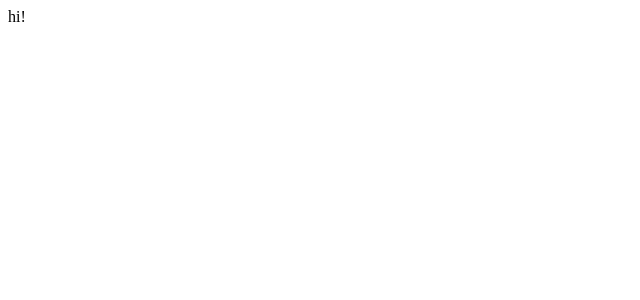
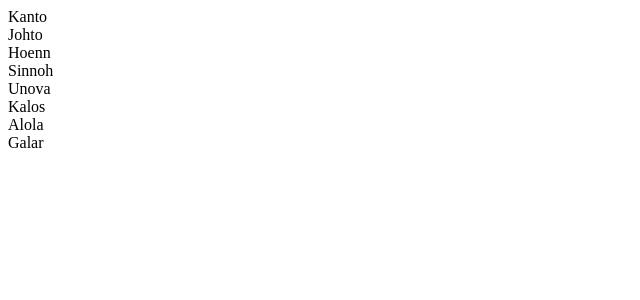
Before and after one commit to SkipPharaoh/Pokemon-App, a Next.js app: page / in a window 1280 px wide. Shown: the top 300 px of the page, without its empty margins (0-640 px from the left). Built offline with nearby package versions, Linux system fonts and the light colour scheme.

Commit message:
using useContext to avoid passing multiple props through multiple components

```diff
--- /dev/null
+++ b/hooks/FeedProvider/PokemonContext.tsx
@@ -0,0 +1,6 @@
+import { createContext } from "react";
+import { PokemonContextProps } from "../../types/PokemonDataProviderProps ";
+
+export const PokemonContext = createContext<PokemonContextProps | undefined>(
+  undefined
+);
--- a/package.json
+++ b/package.json
@@ -32,5 +32,8 @@
     "@testing-library/react": "^13.0.0",
     "@testing-library/user-event": "^13.2.1",
     "ts-jest": "^28.0.8"
+  },
+  "resolutions": {
+    "@types/react": "^17.0.38"
   }
 }
--- a/pages/index.tsx
+++ b/pages/index.tsx
@@ -1,7 +1,25 @@
+import { regions } from "../pokemon-info/pokeInfo";
+import React, { useState } from "react";
+import { GQLVariableType } from "../types/pokemon-types";
+
+const variableInfo: GQLVariableType = {
+  limit: regions[0].limit,
+  offset: regions[0].offset,
+};
+
 export default function Home() {
+  const [region, setRegion] = useState<string>(regions[0].name);
+  const [variable, setVariable] = useState<GQLVariableType>(variableInfo);
+
+  const regionName = regions.map((region) => {
+    return <div>{region.name}</div>;
+  });
+
+  console.log(region);
+  console.log(variable);
   return (
     <div>
-      <>hi!</>
+      <>{regionName}</>
     </div>
   );
 }
--- /dev/null
+++ b/pokemon-info/pokeInfo.ts
@@ -0,0 +1,64 @@
+export const regions = [
+  {
+    name: "Kanto",
+    limit: 151,
+    offset: 0,
+  },
+  {
+    name: "Johto",
+    limit: 100,
+    offset: 151,
+  },
+  {
+    name: "Hoenn",
+    limit: 135,
+    offset: 251,
+  },
+  {
+    name: "Sinnoh",
+    limit: 108,
+    offset: 386,
+  },
+  {
+    name: "Unova",
+    limit: 155,
+    offset: 494,
+  },
+  {
+    name: "Kalos",
+    limit: 72,
+    offset: 649,
+  },
+  {
+    name: "Alola",
+    limit: 88,
+    offset: 721,
+  },
+  {
+    name: "Galar",
+    limit: 89,
+    offset: 809,
+  },
+];
+
+export const types = [
+  "all types",
+  "grass",
+  "bug",
+  "dark",
+  "dragon",
+  "electric",
+  "fairy",
+  "fighting",
+  "fire",
+  "flying",
+  "ghost",
+  "ground",
+  "ice",
+  "normal",
+  "poison",
+  "psychic",
+  "rock",
+  "steel",
+  "water",
+];
--- /dev/null
+++ b/types/PokemonDataProviderProps .tsx
@@ -0,0 +1,5 @@
+export interface PokemonContextProps {}
+
+export interface PokemonDataProviderProps {
+  children?: React.ReactNode;
+}
--- /dev/null
+++ b/types/pokemon-types.ts
@@ -0,0 +1,22 @@
+export interface GQLVariableType {
+  limit: number;
+  offset: number;
+}
+
+export interface AllPokemon {
+  id: AllPokemonId;
+  name: AllPokemonName;
+  image: AllPokemonImage;
+  next: string;
+  previous: string;
+}
+
+export interface AllPokemonId {
+  id: number[];
+}
+export interface AllPokemonName {
+  name: string[];
+}
+export interface AllPokemonImage {
+  dreamworld: string[];
+}
```
Also changed, not shown: hooks/FeedProvider/PokemonDataProvider.tsx (added, +16 -0 lines), hooks/FeedProvider/usePokemonData.tsx (added, +13 -0 lines), hooks/PokemonParser/PokemonParser.tsx (added, +11 -0 lines), pages/pokemon.tsx (+48 -26 lines), 1 other file (tests, documents, lock files or other folders).
